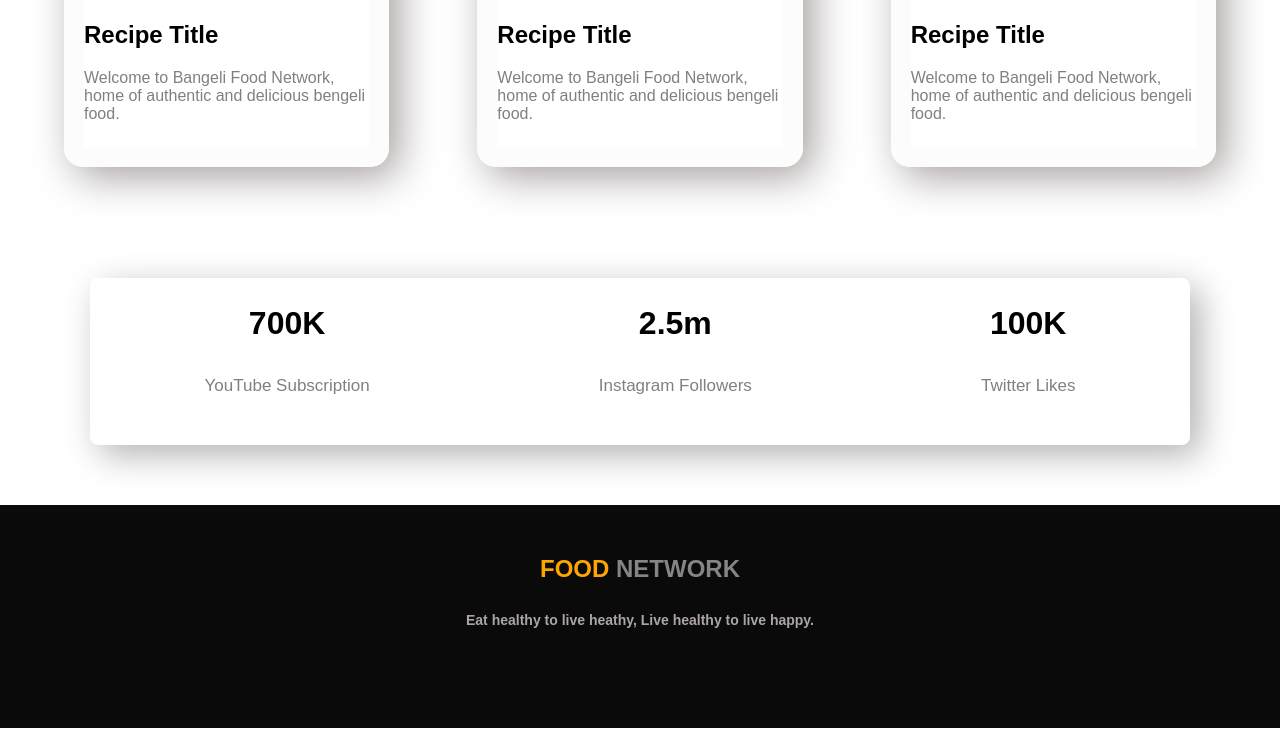
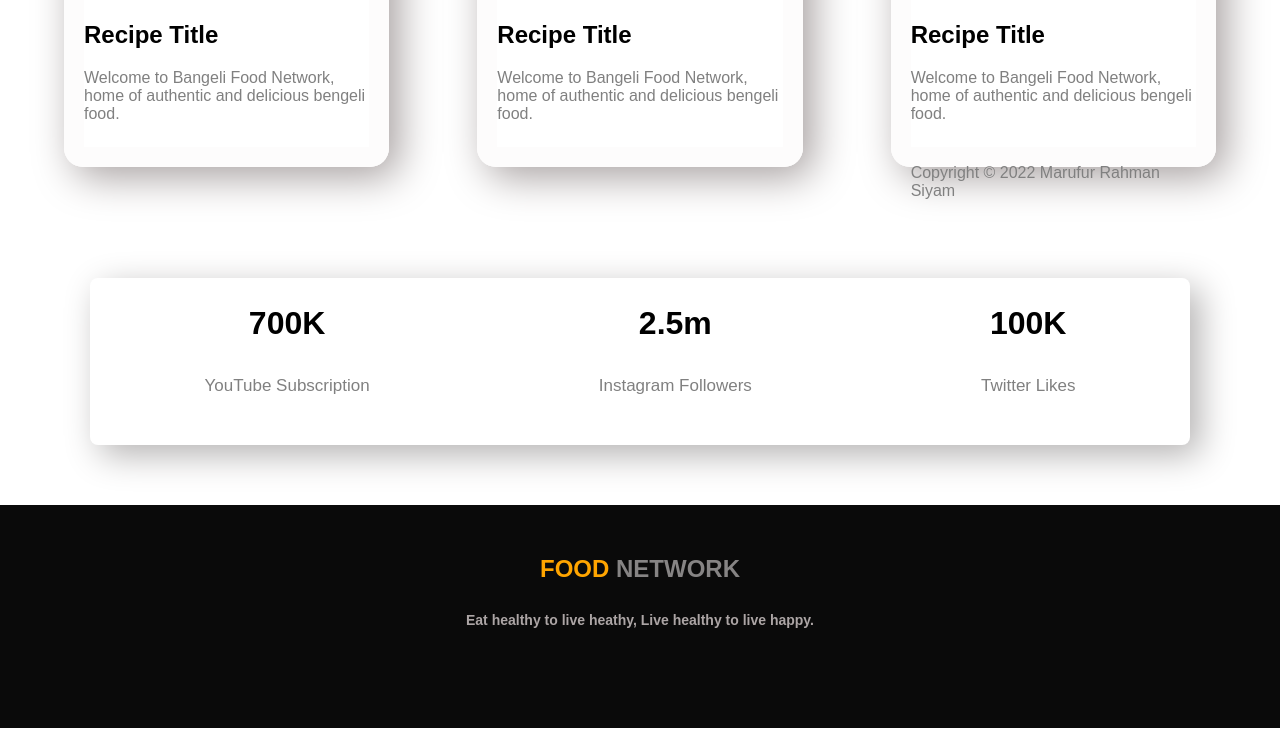
Before and after one commit to marufurs4294/first-assignment, a plain HTML site: page index.html in a window 1280 px wide. Shown: the part 2496-3238 px from the top of the page. Drawn offline with Linux system fonts and the light colour scheme.

Commit message:
copyright tag added

```diff
--- a/index.html
+++ b/index.html
@@ -73,8 +73,8 @@ I think that I’m an analytical, dependable, and responsible person.I’m hard-
       <img src="image/beef.jfif" alt="Beef Image">
       <h2>Recipe Title</h2>
       <p>Welcome to Bangeli Food Network, home of authentic and delicious bengeli food.
-
 </p>
+<p>Copyright © 2022 Marufur Rahman Siyam</p>
     </div>
 
 </section>
```
